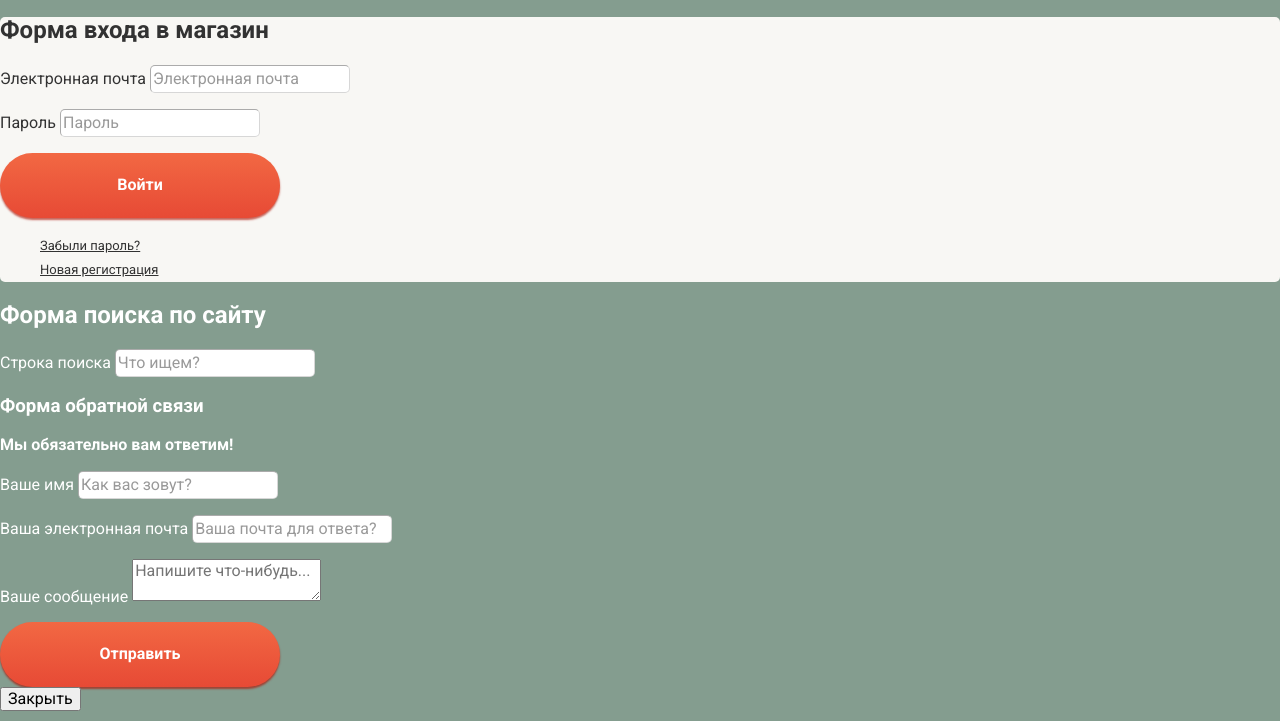
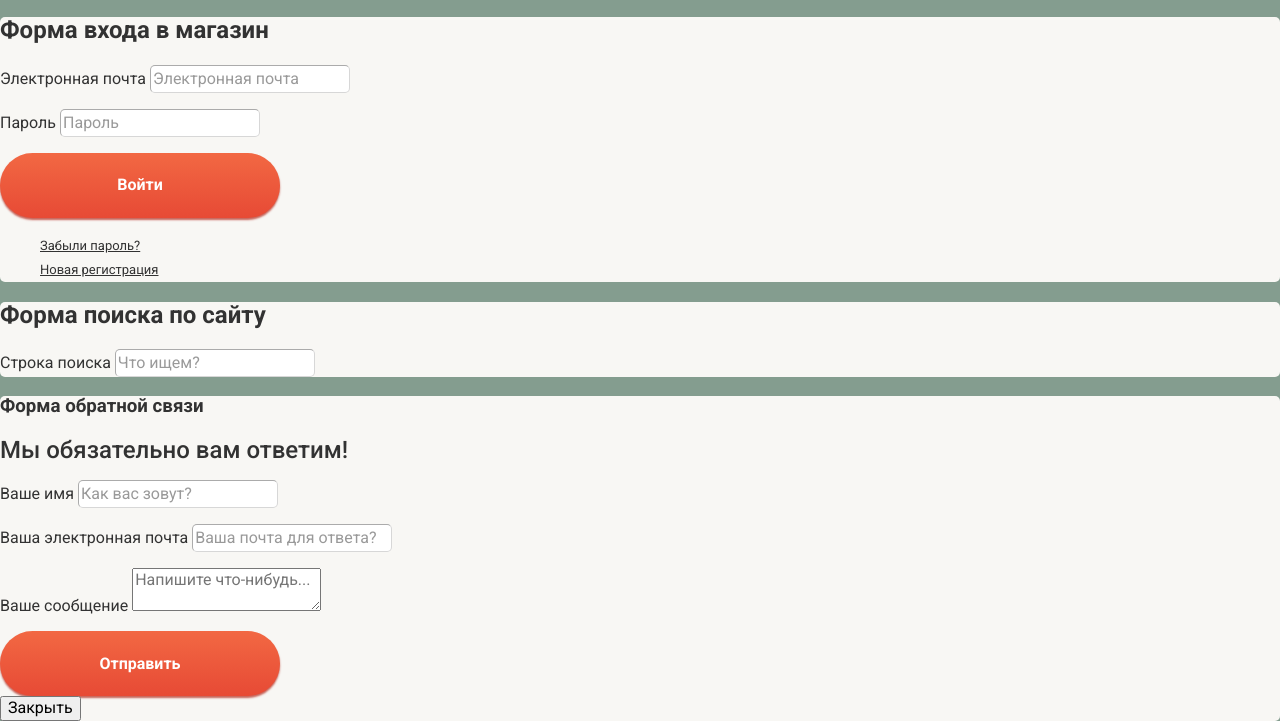
Before and after one commit to k5va/927861-gllacy, a plain HTML site: page index.html in a window 1280 px wide. Shown: the part 8084-8805 px from the top of the page. Drawn offline with Linux system fonts and the light colour scheme.

Commit message:
Added base styling to search and modal feedback forms

```diff
--- a/css/style.css
+++ b/css/style.css
@@ -401,3 +401,23 @@ input:focus {
     font-weight: normal;
     color: #323232;
 }
+
+.search-form {
+    color: #323232;
+    background-color: #f8f7f4;
+
+    border-radius: 5px;
+}
+
+.modal-feedback {
+    color: #323232;
+    background-color: #f8f7f4;
+
+    border-radius: 5px;
+}
+
+.modal-feedback b {
+    line-height: 28px;
+    font-size: 24px;
+    font-weight: 500;
+}
--- a/index.html
+++ b/index.html
@@ -252,7 +252,7 @@
         </form>
     </section>
 
-    <section class="modal modal-feedback">
+    <section class="modal-feedback modal">
         <h3 class="visually-hidden">Форма обратной связи</h3>
         <b>Мы обязательно вам ответим!</b>
         <form action="https://echo.htmlacademy.ru" method="post">
```
